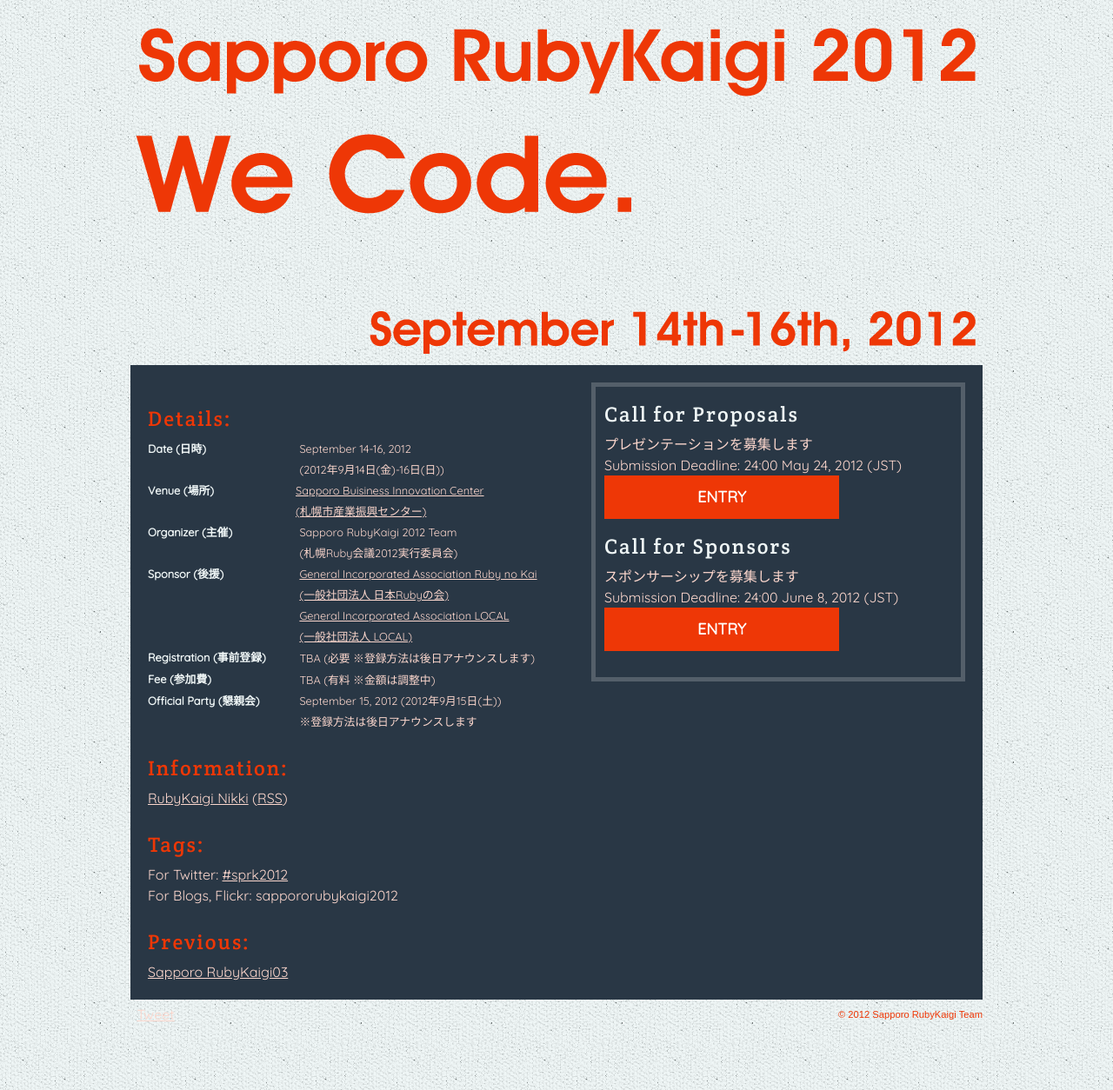
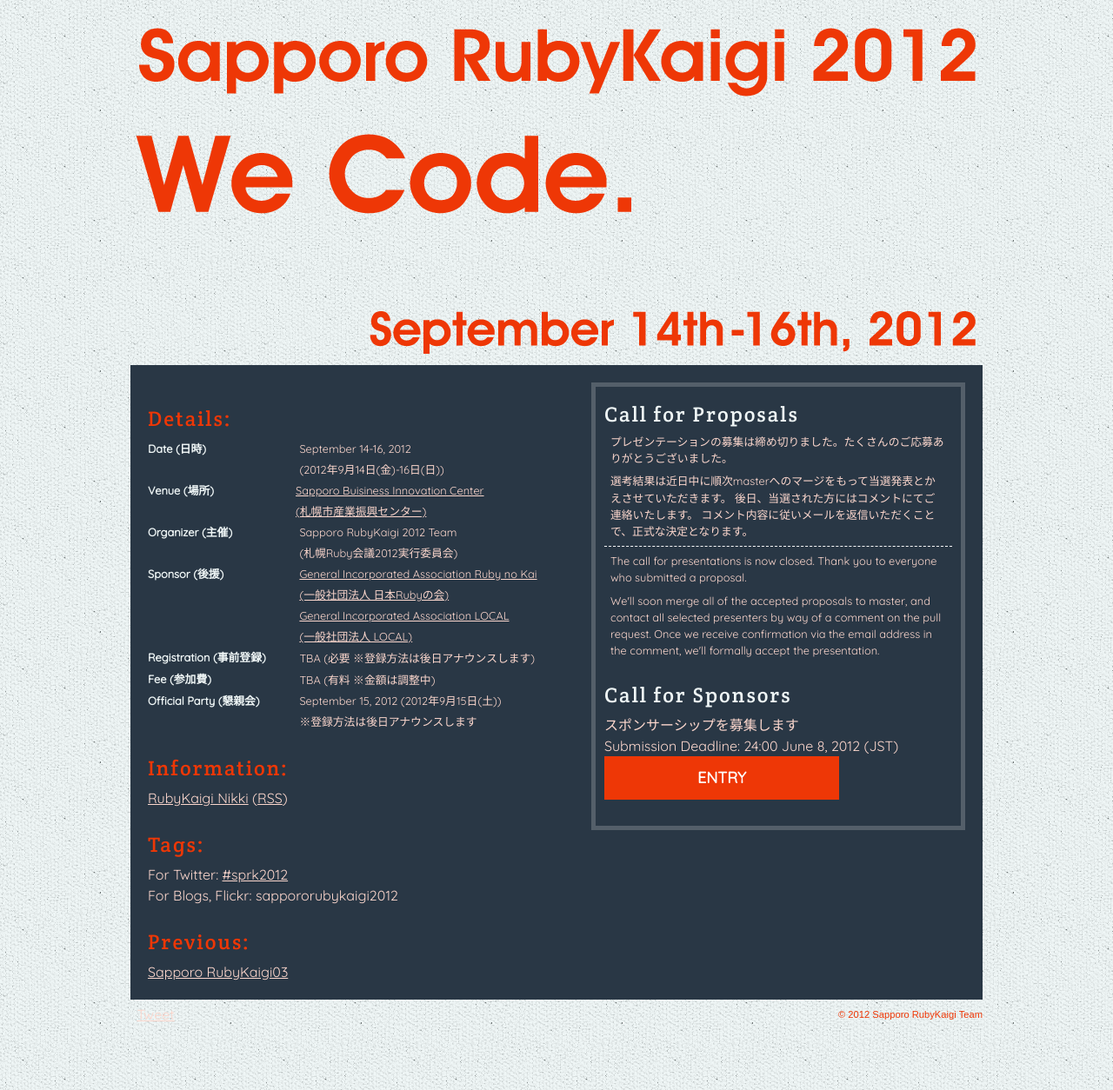
Before and after one commit to ruby-sapporo/sapporo.rubykaigi.org, a Jekyll site: the page built from 2012/index.html, in a window 1280 px wide. Shown: the whole page at 87% size. Built offline with Jekyll 4.4.1, drawn with Linux system fonts in a browser that asks for light colours; Markdown is read by kramdown in place of the engine named in the settings; comment, search, counter and statistics services are not loaded.

Commit message:
[#30181395] close CFP

```diff
--- a/2012/index.html
+++ b/2012/index.html
@@ -36,11 +36,19 @@
     </div>
     <div id="news">
       <h2>Call for Proposals</h2>
-      <p>プレゼンテーションを募集します</p>
-      <p>Submission Deadline: 24:00 May 24, 2012 (JST)</p>
-      <p class="btn">
-        <a href="https://github.com/sprk2012/sprk2012-cfp" target="_blank">ENTRY</a>
-      </p>
+      <div id="cfp">
+        <p>プレゼンテーションの募集は締め切りました。たくさんのご応募ありがとうございました。</p>
+        <p>選考結果は近日中に順次masterへのマージをもって当選発表とかえさせていただきます。 後日、当選された方にはコメントにてご連絡いたします。 コメント内容に従いメールを返信いただくことで、正式な決定となります。
+        </p>
+        <hr>
+        <p>The call for presentations is now closed. Thank you to everyone who
+        submitted a proposal.</p>
+        <p>We'll soon merge all of the accepted proposals to master, and contact
+        all selected presenters by way of a comment on the pull request. Once
+        we receive confirmation via the email address in the comment, we'll
+        formally accept the presentation.
+        </p>
+      </div>
       <h2>Call for Sponsors</h2>
       <p>スポンサーシップを募集します</p>
       <p>Submission Deadline: 24:00 June 8, 2012 (JST)</p>
--- a/2012/stylesheets/common.css
+++ b/2012/stylesheets/common.css
@@ -325,6 +325,21 @@
   color: #eff6f6;
 }
 
+#cfp {
+  font-size: 80%;
+  margin-bottom: 30px;
+}
+
+#cfp p {
+  line-height: 150%;
+  margin: 7px;
+}
+
+#cfp hr {
+  border: 0;
+  border-bottom: 1px dashed #fff;
+}
+
 .button {
   clear: both;
   display: inline-block;
```
